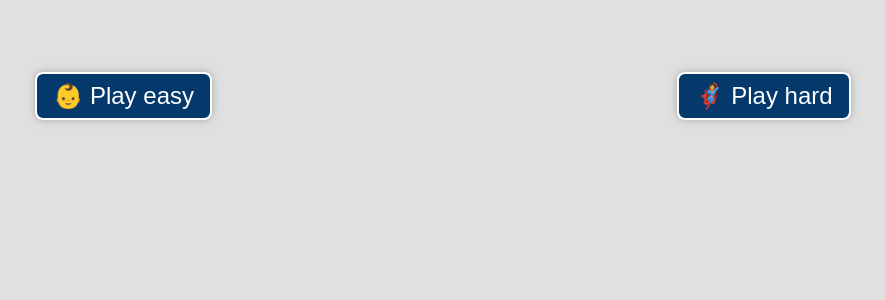
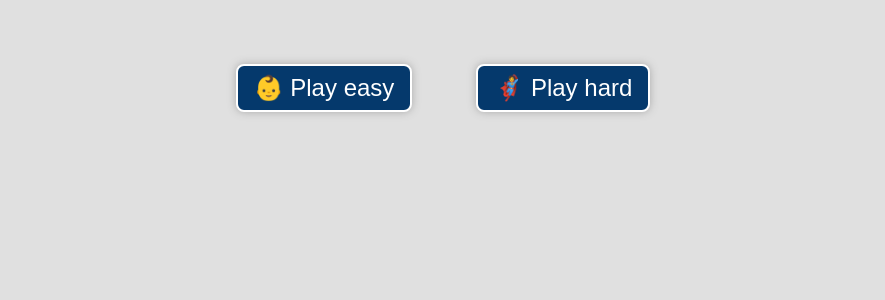
Before and after one commit to efattal/memory, a React (Vite) app: page / in a window 1280 px wide. Shown: the top 300 px of the page, without its empty margins (197-1082 px from the left). Built offline with nearby package versions, Linux system fonts and the light colour scheme.

Commit message:
Fix layout

```diff
--- a/src/index.css
+++ b/src/index.css
@@ -7,20 +7,30 @@ html, body {
     margin: 0;
 }
 
-.welcome {
-    display: flex;
-    align-items: center;
-}
-
 body {
     font-family: Tahoma, sans-serif;
     background-color: #e0e0e0;
 }
 
+.welcome {
+    display: flex;
+    align-items: center;
+    flex-direction: row;
+    justify-content: center;
+    gap: 4em;
+    padding-top: 4em;
+    box-sizing: border-box;
+}
+
+@media screen and (max-width: 600px) {
+    .welcome {
+        flex-direction: column;
+    }
+}
+
 .welcome button {
     display: block;
     font-size: 150%;
-    margin: 3em auto;
     border: 2px solid #fff;
     background-color: var(--mainColor);
     color: #fff;
@@ -30,7 +40,7 @@ body {
     box-shadow: #aaa 0 0 8px;
 }
 
-.welcome button:active{
+.welcome button:active {
     box-shadow: none;
 }
 
@@ -51,6 +61,7 @@ body {
     text-align: center;
     transition: transform 0.5s;
     transform-style: preserve-3d;
+    background-color: #fff;
     border-radius: 8px;
     border: 1px solid #d0d0d0;
     box-shadow: #aaa 0 0 8px;
```
